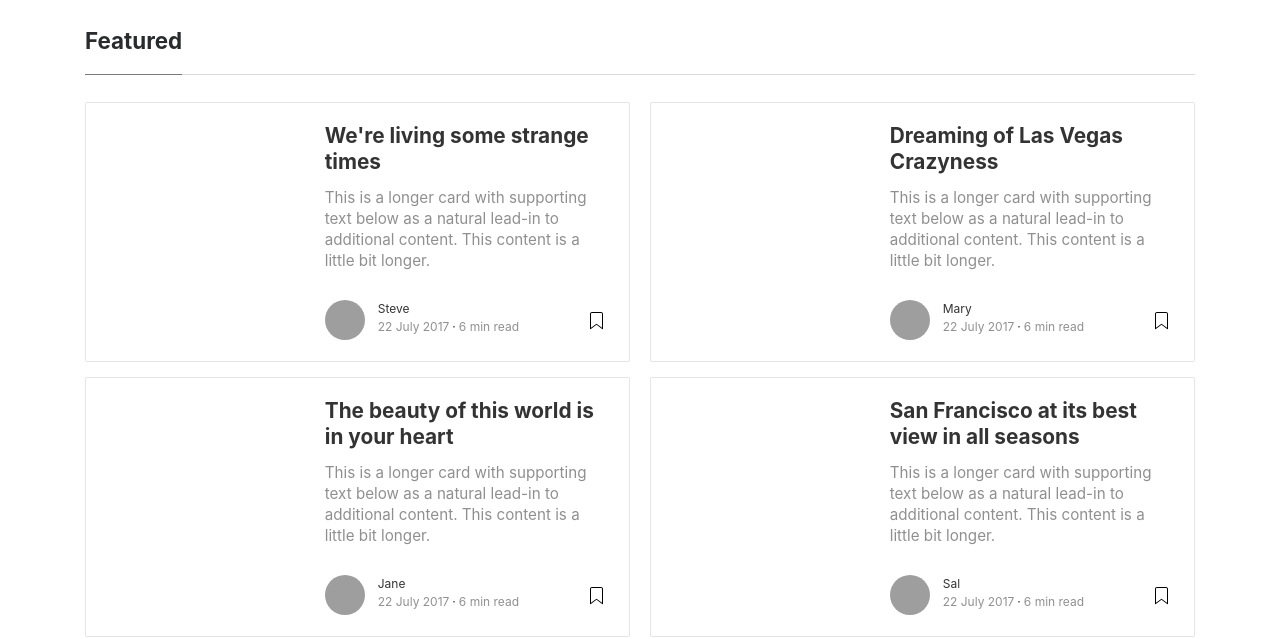
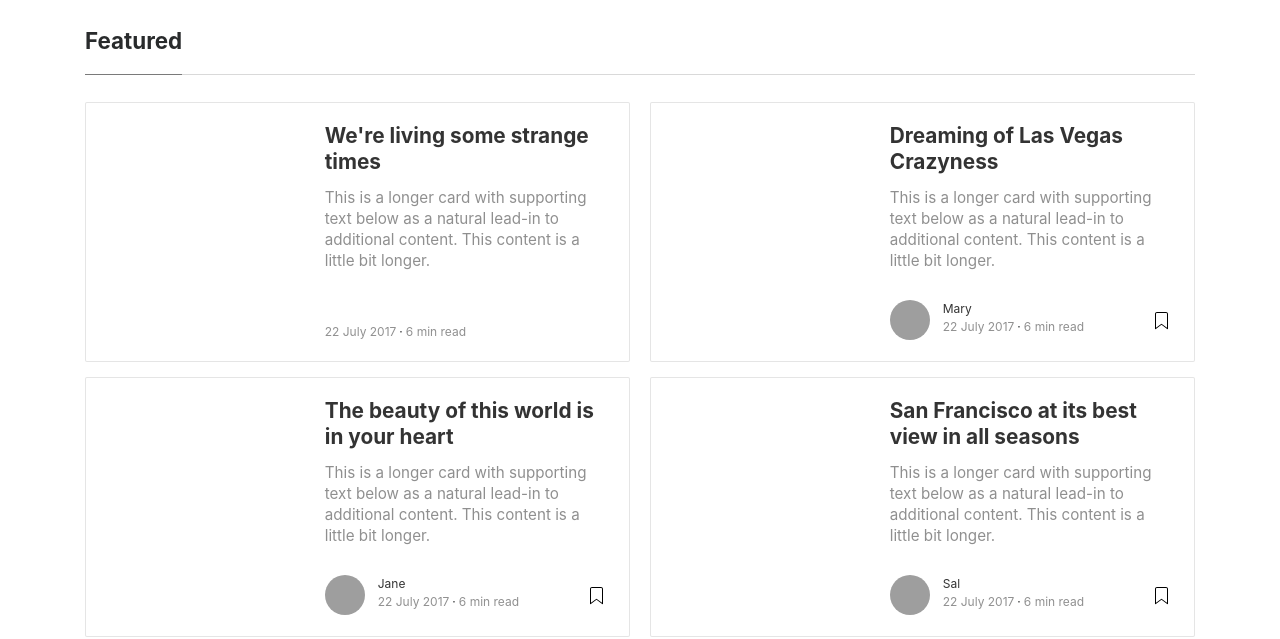
Before and after one commit to SideHustle-Expert/SideHustle-Expert.github.io, a plain HTML site: page index.html in a window 1280 px wide. Shown: the part 181-820 px from the top of the page. Drawn offline with Linux system fonts and the light colour scheme; grey boxes are pictures that could not be loaded; a script that the page names is missing.

Commit message:
Updating Index Page, tested removals

```diff
--- a/index.html
+++ b/index.html
@@ -82,13 +82,9 @@
 						<div class="metafooter">
 							<div class="wrapfooter">
 								<span class="meta-footer-thumb">
-								<a href="author.html"><img class="author-thumb" src="https://www.gravatar.com/avatar/e56154546cf4be74e393c62d1ae9f9d4?s=250&amp;d=mm&amp;r=x" alt="Sal"></a>
-								</span>
-								<span class="author-meta">
-								<span class="post-name"><a href="author.html">Steve</a></span><br/>
 								<span class="post-date">22 July 2017</span><span class="dot"></span><span class="post-read">6 min read</span>
 								</span>
-								<span class="post-read-more"><a href="post.html" title="Read Story"><svg class="svgIcon-use" width="25" height="25" viewbox="0 0 25 25"><path d="M19 6c0-1.1-.9-2-2-2H8c-1.1 0-2 .9-2 2v14.66h.012c.01.103.045.204.12.285a.5.5 0 0 0 .706.03L12.5 16.85l5.662 4.126a.508.508 0 0 0 .708-.03.5.5 0 0 0 .118-.285H19V6zm-6.838 9.97L7 19.636V6c0-.55.45-1 1-1h9c.55 0 1 .45 1 1v13.637l-5.162-3.668a.49.49 0 0 0-.676 0z" fill-rule="evenodd"></path></svg></a></span>
+								<span class="post-read-more"><a href="post.html" title="Read Story"><path d="M19 6c0-1.1-.9-2-2-2H8c-1.1 0-2 .9-2 2v14.66h.012c.01.103.045.204.12.285a.5.5 0 0 0 .706.03L12.5 16.85l5.662 4.126a.508.508 0 0 0 .708-.03.5.5 0 0 0 .118-.285H19V6zm-6.838 9.97L7 19.636V6c0-.55.45-1 1-1h9c.55 0 1 .45 1 1v13.637l-5.162-3.668a.49.49 0 0 0-.676 0z" fill-rule="evenodd"></path></svg></a></span>
 							</div>
 						</div>
 					</div>
```
